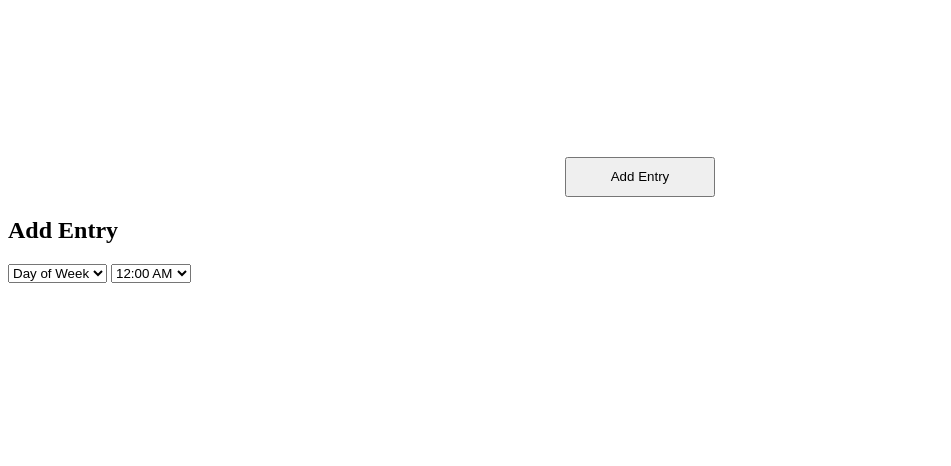
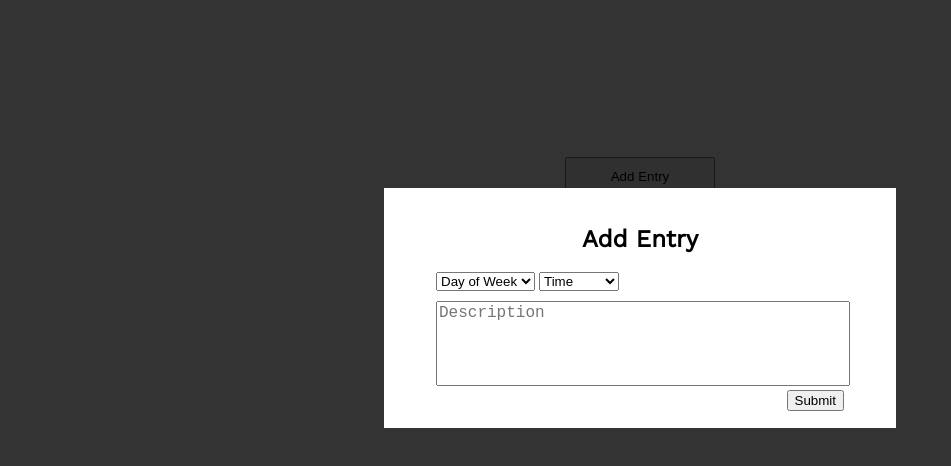
Before and after one commit to rjbae/week-planner, a website: page index.html in a window 1280 px wide. Shown: the part 92-558 px from the top of the page, without its empty margins (0-951 px from the left). Drawn offline with nearby package versions, Linux system fonts and the light colour scheme.

Commit message:
funny work message

```diff
--- a/index.html
+++ b/index.html
@@ -18,10 +18,10 @@
       </div>
     </div>
   </div>
-  <div class="overlay modal-container">
+  <div class="overlay-modal-container">
     <div class="modal-message">
       <form action="#" id="new-entry">
-        <h2>Add Entry</h2>
+        <h2 class="h2-modal">Add Entry</h2>
         <label for="day-of-the-week"></label>
         <select name="day-of-the-week" id="day">
           <option value="day-of-week">Day of Week</option>
@@ -35,6 +35,7 @@
         </select>
         <label for="time"></label>
         <select name="time" id="time">
+          <option value="time">Time</option>
           <option value="12am">12:00 AM</option>
           <option value="1am">1:00 AM</option>
           <option value="2am">2:00 AM</option>
@@ -60,6 +61,11 @@
           <option value="10pm">10:00 PM</option>
           <option value="11pm">11:00 PM</option>
         </select>
+        <label for="description"></label>
+        <textarea placeholder="Description"></textarea>
+        <div class="modal-button">
+          <button type="submit" class="submit-button">Submit</button>
+        </div>
       </form>
     </div>
   </div>
--- a/styles.css
+++ b/styles.css
@@ -24,3 +24,45 @@ h1 {
   width: 150px;
   height: 40px;
 }
+
+textarea {
+  width: 100%;
+  margin-top: 10px;
+  height: 79px;
+  resize: none;
+  font-weight: 500;
+  font-size: 16px;
+}
+
+.overlay-modal-container {
+  display: flex;
+  background-color: rgb(0 0 0 / 80%);
+  width: 100%;
+  height: 100%;
+  position: fixed;
+  top: 0;
+  left: 0;
+  justify-content: center;
+  align-items: center;
+}
+
+.modal-message {
+  background-color: white;
+  width: 40%;
+  height: 30%;
+  display: flex;
+  flex-direction: column;
+  flex-wrap: wrap;
+  align-items: center;
+  justify-content: center;
+}
+
+.h2-modal {
+  text-align: center;
+  font-family: "Work Sans", sans-serif;
+}
+
+.modal-button {
+  display: flex;
+  justify-content: flex-end;
+}
```
